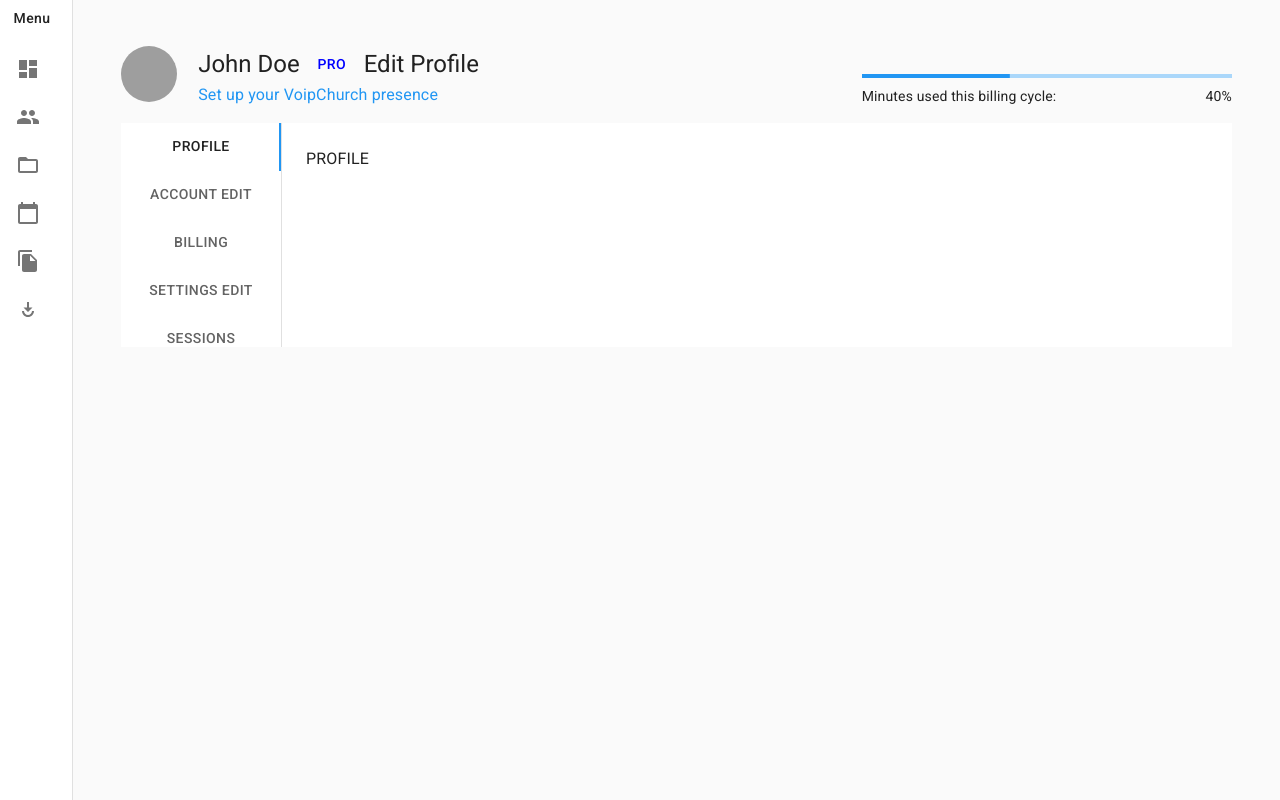
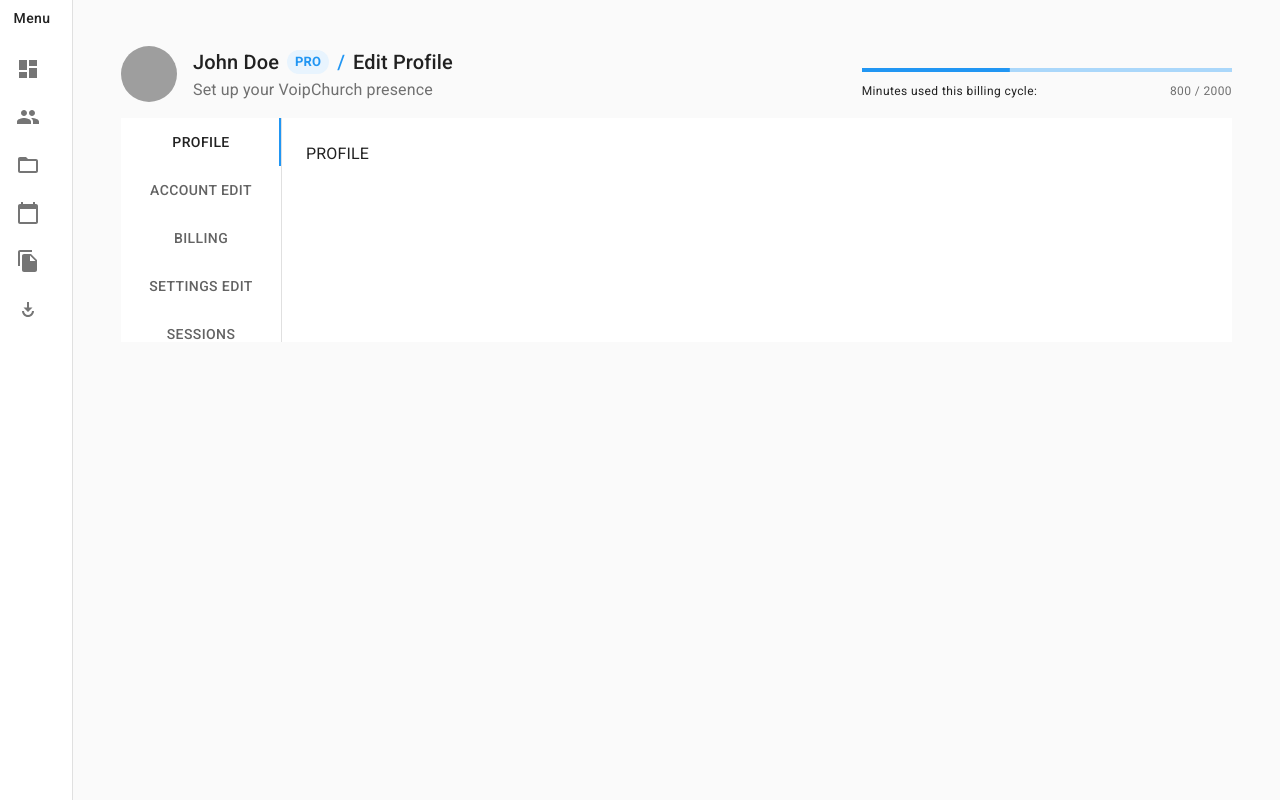
Before and after one commit to jjcreator/testpage, a React (Create React App) app: page / in a window 1280 px wide. Built offline with nearby package versions, Linux system fonts and the light colour scheme; grey boxes are pictures that could not be loaded.

Commit message:
fixed some spacing top, added chip instead of button

```diff
--- a/src/LinearProgressWithLabel.js
+++ b/src/LinearProgressWithLabel.js
@@ -20,12 +20,12 @@ export default function LinearProgressWithLabel(props) {
       </Grid>
       <Grid item container justify="space-between">
         <Grid item>
-            <Typography variant="caption text">Minutes used this billing cycle:</Typography>
+            <Typography variant="caption">Minutes used this billing cycle:</Typography>
         </Grid>
         <Grid item>
-            <Typography variant="caption text" color="textPrimary">{`${Math.round(
+            <Typography variant="caption" color="primary">{`${Math.round(
             props.value,
-            )}%`}
+            )* 20}`} / 2000
             </Typography>
         </Grid>
       </Grid>
--- a/src/MainContent.js
+++ b/src/MainContent.js
@@ -1,7 +1,7 @@
 import React from 'react';
 import TabPanel from "./TabPanel.js"
 import LinearProgressWithLabel from "./LinearProgressWithLabel.js"
-import { Container, Button, Grid, Typography, Avatar } from "@material-ui/core";
+import { Container, Button, Grid, Typography, Avatar, Chip } from "@material-ui/core";
 import image from "./face.png";
 import { makeStyles } from '@material-ui/core/styles';
 
@@ -10,8 +10,10 @@ const useStyles = makeStyles((theme) => ({
         width: theme.spacing(7),
         height: theme.spacing(7)
     },
-    button: {
-        color: "blue"
+    chip: {
+        backgroundColor: "#E8F4FE",
+        color: theme.palette.secondary.main,
+        fontWeight: "bold"
     }
   }));
 
@@ -21,19 +23,28 @@ function MainContent() {
       <Container className={classes.mainContainer}>
         <Grid container direction='column' spacing={2}>
             <Grid item container direction="row" justify="space-between">
-                <Grid item container xl={5} lg={5} sm={12}>
-                    <Grid item container direction="row">
-                        <Grid item xs={2}>
+                <Grid item container xl={6} lg={6} sm={12}>
+                    <Grid item container direction="row" spacing={2}>
+                        <Grid item>
                             <Avatar className={classes.avatar} alt="A guy" src={image}/>
                         </Grid>
                         <Grid xs={10} item container direction="column" alignItems="flex-start">
-                            <Grid item container alignItems="center">
-                                <Typography variant="h5">John Doe</Typography>
-                                <Button className={classes.button}>PRO</Button>
-                                <Typography variant="h5">Edit Profile</Typography>
+                            <Grid item container alignItems="center" spacing={1}>
+                                <Grid item>
+                                    <Typography variant="h6">John Doe</Typography>
+                                </Grid>
+                                <Grid item>
+                                    <Chip size="small" label="PRO" color="secondary" className={classes.chip}/>
+                                </Grid>
+                                <Grid item>
+                                    <Typography variant="h6" color="secondary">/</Typography>
+                                </Grid>
+                                <Grid item>
+                                    <Typography variant="h6">Edit Profile</Typography>
+                                </Grid>
                             </Grid>
                             <Grid item>
-                                <Typography color="secondary">Set up your VoipChurch presence</Typography>
+                                <Typography color="primary">Set up your VoipChurch presence</Typography>
                             </Grid>
                         </Grid>
                     </Grid>
```
